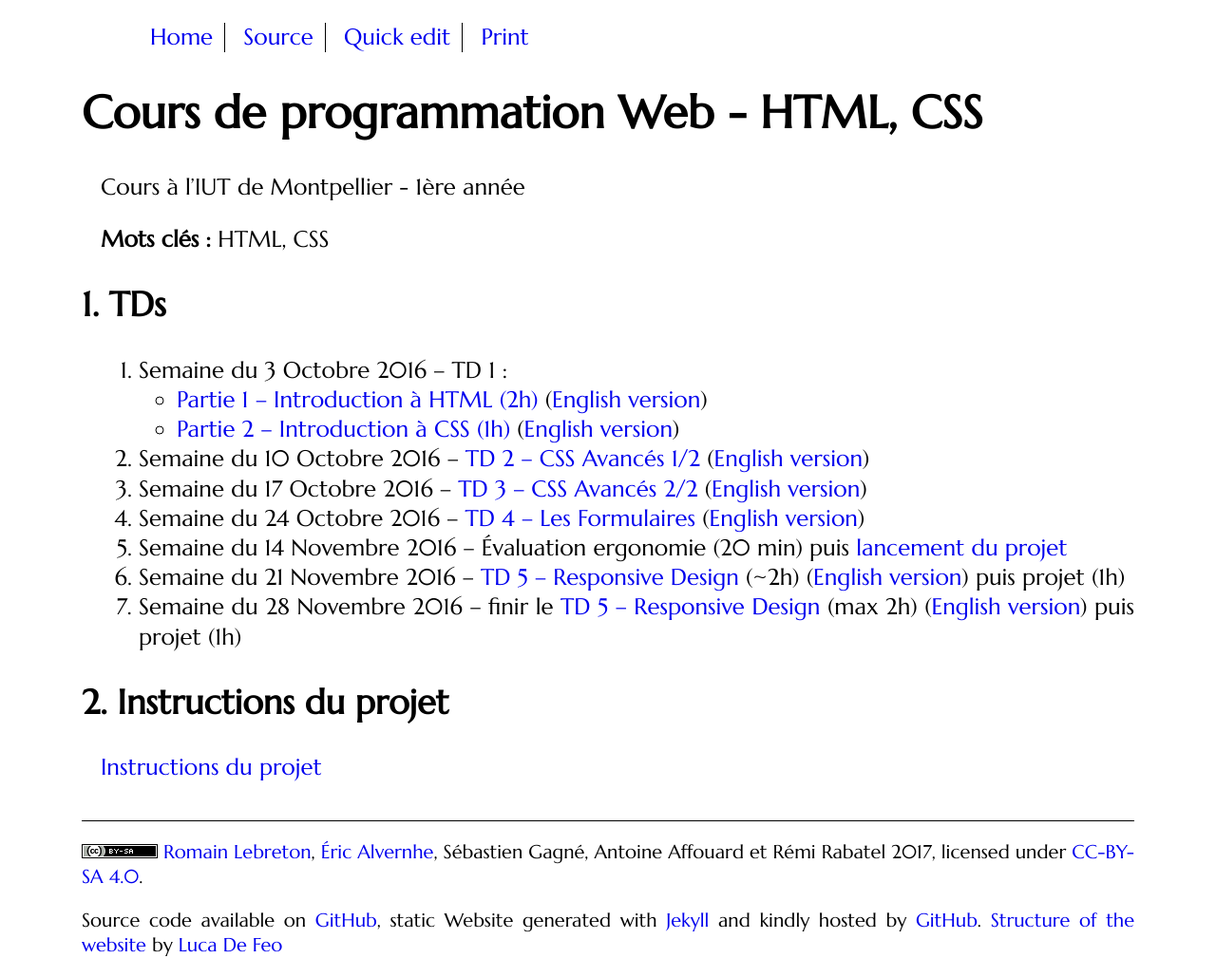
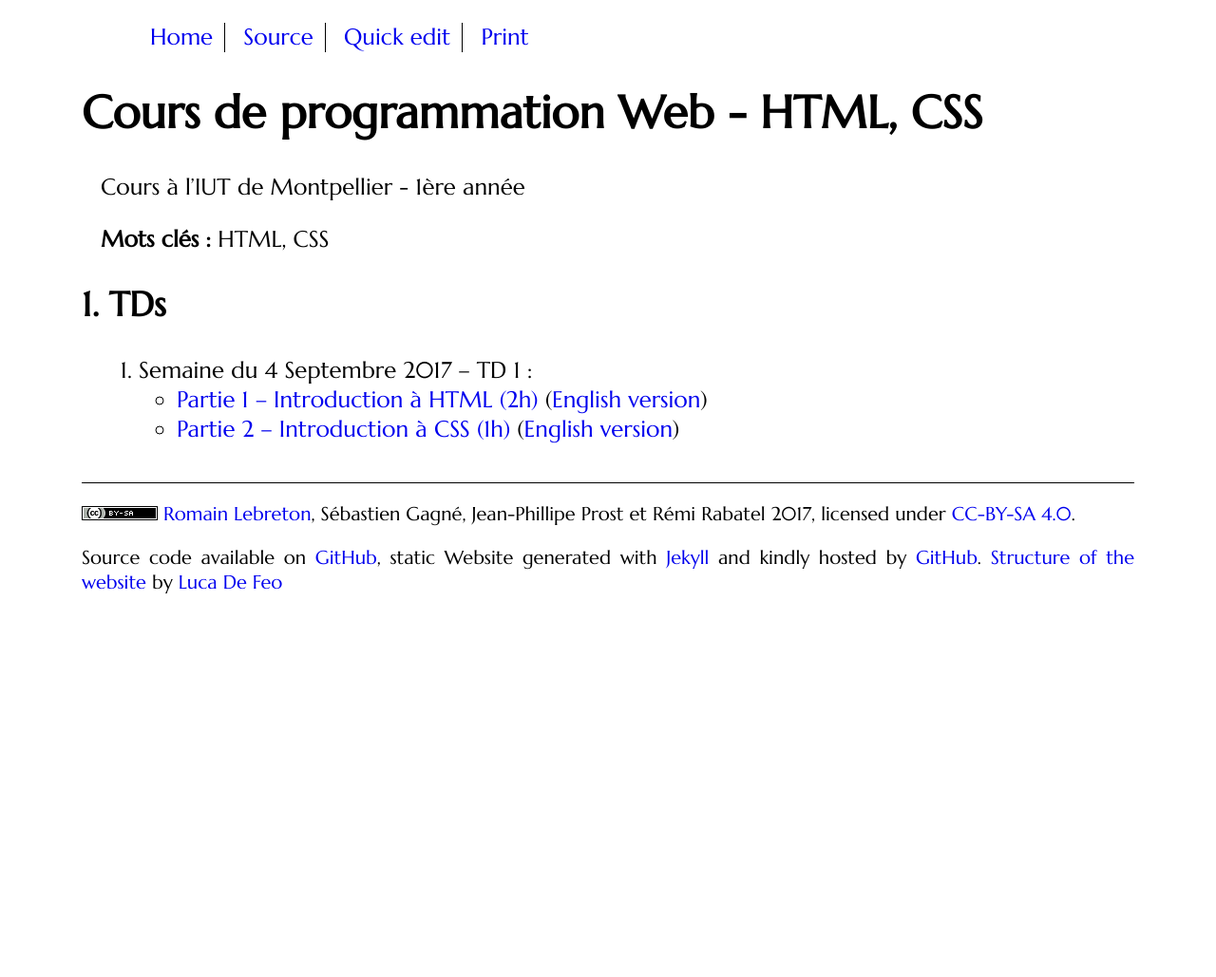
Before and after one commit to romainlebreton/R1.02-DeveloppementInterfacesWeb, a Jekyll site: the page built from index.md, in a window 1280 px wide. Shown: the whole page at 95% size. Built offline with Jekyll 4.4.1, drawn with Linux system fonts in a browser that asks for light colours; some web fonts are replaced; comment, search, counter and statistics services are not loaded; after the commit the page ends 900 px from its top, so only the background shows below that.

Commit message:
Update for 2017-2018 class

```diff
--- a/_layouts/main.html
+++ b/_layouts/main.html
@@ -55,8 +55,7 @@
 	      <img alt="Creative Commons Licence" style="border-width:0"
 		   src="{{ site.baseurl }}/assets/80x15.png"></a>
 	    <a href="https://github.com/romainlebreton">Romain Lebreton</a>,
-	    <a href="https://github.com/Ealv">Éric Alvernhe</a>,
-	    Sébastien Gagné, Antoine Affouard et Rémi Rabatel
+	    Sébastien Gagné, Jean-Phillipe Prost et Rémi Rabatel
 	    {{ site.time | date:"%Y" }}, licensed
 	    under <a rel="license" class="print-link"
 		     href="http://creativecommons.org/licenses/by-sa/4.0/">CC-BY-SA
--- a/index.md
+++ b/index.md
@@ -10,34 +10,38 @@ Cours à l'IUT de Montpellier - 1ère année
 
 ## TDs
 
-1. Semaine du 3 Octobre 2016 -- TD 1 :
+1. Semaine du 4 Septembre 2017 -- TD 1 :
    * [Partie 1 -- Introduction à HTML (2h)](tutorials/tutorial1_1.html)
      ([English version](tutorials/tutorial1_1-en.html))
    * [Partie 2 -- Introduction à CSS (1h)](tutorials/tutorial1_2.html)
      ([English version](tutorials/tutorial1_2-en.html))
-1. Semaine du 10 Octobre 2016 -- [TD 2 -- CSS Avancés 1/2](tutorials/tutorial2.html)
-     ([English version](tutorials/tutorial2-en.html))
-1. Semaine du 17 Octobre 2016 -- [TD 3 -- CSS Avancés 2/2](tutorials/tutorial3.html)
-	 ([English version](tutorials/tutorial3-en.html))
-1. Semaine du 24 Octobre 2016 -- [TD 4 -- Les Formulaires](tutorials/tutorial4.html)
-	 ([English version](tutorials/tutorial4-en.html))
-1. Semaine du 14 Novembre 2016 -- Évaluation ergonomie (20 min) puis [lancement du projet](projet.html)
-1. Semaine du 21 Novembre 2016 --
-   [TD 5 -- Responsive Design](tutorials/tutorial5.html) (~2h)
-   ([English version](tutorials/tutorial5-en.html)) puis projet (1h)
-1. Semaine du 28 Novembre 2016 --
-   finir le [TD 5 -- Responsive Design](tutorials/tutorial5.html) (max 2h)
-   ([English version](tutorials/tutorial5-en.html)) puis projet (1h)
-<!-- 1. Semaine du 05 Décembre 2016 -- projet (3h) -->
-<!-- 1. Semaine du 12 Décembre 2016 -- projet (3h) -->
-
+<!-- 1. Semaine du 11 Septembre 2017 -- [TD 2 -- CSS Avancés 1/2](tutorials/tutorial2.html) -->
+<!--      ([English version](tutorials/tutorial2-en.html)) -->
+<!-- 1. Semaine du 18 Septembre 2017 -- [TD 3 -- CSS Avancés 2/2](tutorials/tutorial3.html) -->
+<!-- 	 ([English version](tutorials/tutorial3-en.html)) -->
+<!-- 1. Semaine du 25 Septembre 2017 -- [lancement du projet](projet.html) -->
+<!-- 1. Semaine du 02 Octobre 2017 : -->
+<!--    * [TD 4 -- Les Formulaires](tutorials/tutorial4.html) (~2h) -->
+<!-- 	 ([English version](tutorials/tutorial4-en.html))  -->
+<!--    * puis projet (1h) -->
+<!-- 1. Semaine du 09 Octobre 2017 -- -->
+<!--    * Entamer [TD 5 -- Responsive Design](tutorials/tutorial5.html) (~2h) -->
+<!--    ([English version](tutorials/tutorial5-en.html))  -->
+<!--    * puis projet (1h) -->
+<!-- 1. Semaine du 16 Octobre 2017 -- -->
+<!--    * Finir le [TD 5 -- Responsive Design](tutorials/tutorial5.html) (max 2h) -->
+<!--    ([English version](tutorials/tutorial5-en.html))  -->
+<!--    * puis projet (1h) -->
+<!-- 1. Semaine du 06 Novembre 2017 -- projet (3h) -->
+<!-- 1. Semaine du 13 Novembre 2017 -- projet (3h) -->
+<!-- 1. Semaine du 08 Janvier 2018 -- Soutenances de projet -->
 <!-- ## Compléments optionels -->
 
 <!-- 1. [Complément du TD5](assets/tut5-complement.html) -->
 
-## Instructions du projet
+<!-- ## Instructions du projet -->
 
-[Instructions du projet](projet.html)
+<!-- [Instructions du projet](projet.html) -->
 
 <!-- ## Joomla -->
 
```
Also changed, not shown: projet.md (+6 -6 lines).
